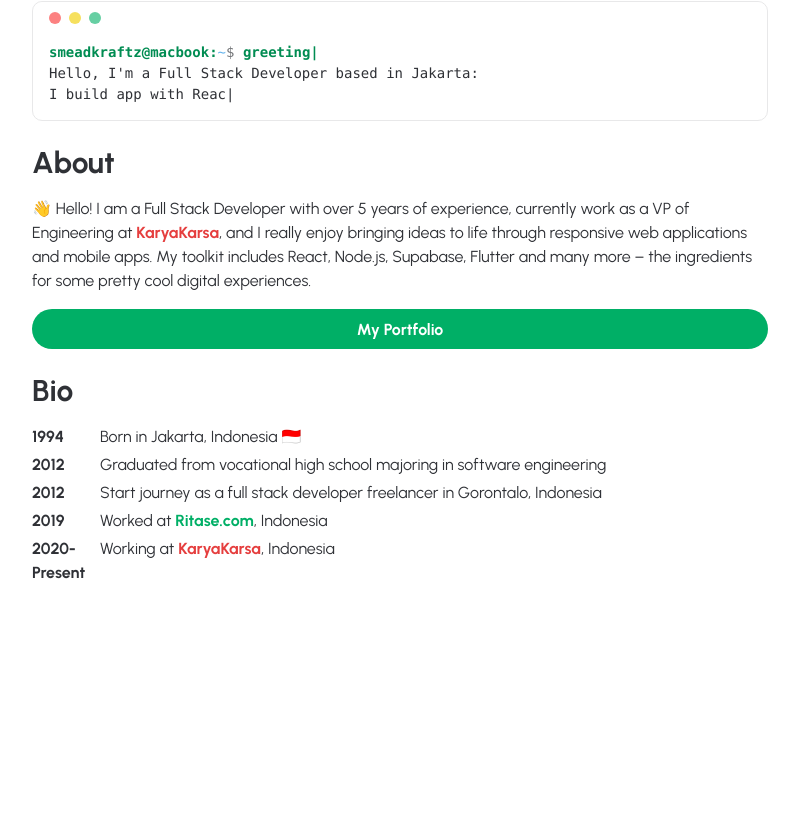
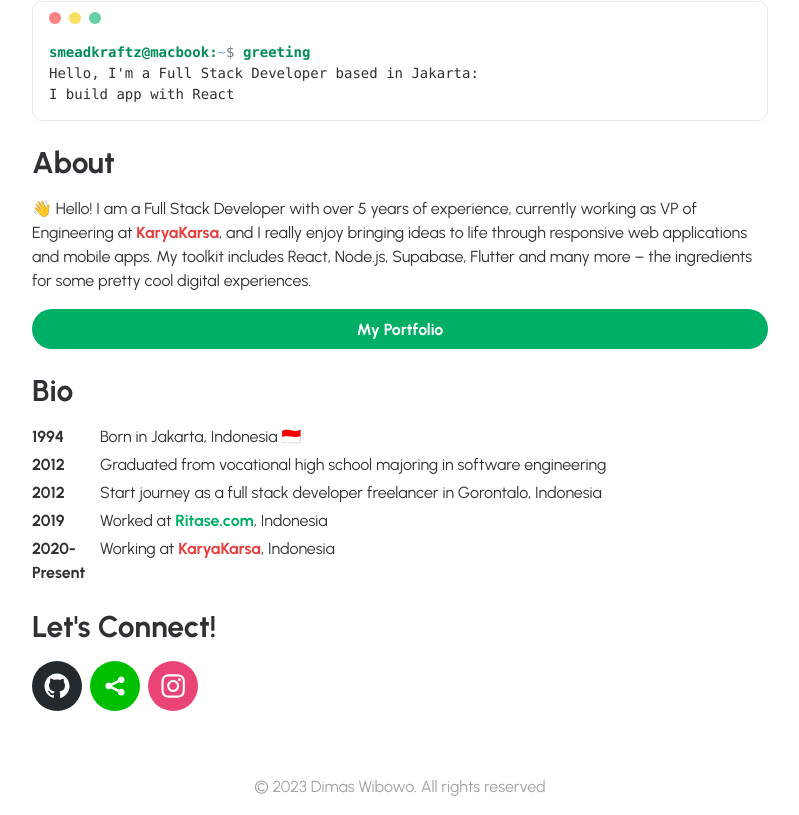
Before and after one commit to webowodev/smeadkraftz.dev, a Next.js app: page / in a window 1280 px wide. Shown: the part 310-1125 px from the top of the page, without its empty margins (240-1039 px from the left). Before the commit the page ends 943 px from the top, so only its background shows below. Built offline with nearby package versions, Linux system fonts and the light colour scheme.

Commit message:
add social links and footer

```diff
--- a/package.json
+++ b/package.json
@@ -20,6 +20,7 @@
     "react": "^18",
     "react-day-and-night-toggle": "^1.0.18",
     "react-dom": "^18",
+    "react-social-icons": "^6.7.0",
     "react-type-animation": "^3.2.0"
   },
   "devDependencies": {
--- a/src/layouts/baseLayout.tsx
+++ b/src/layouts/baseLayout.tsx
@@ -1,11 +1,16 @@
 import NavigationHeader from "@/components/organisms/home/navigationHeader";
+import { Stack, Text } from "@chakra-ui/react";
 import { PropsWithChildren } from "react";
 
 export default function BaseLayout({ children }: PropsWithChildren) {
+  const year = new Date().getFullYear();
   return (
     <>
       <NavigationHeader />
       {children}
+      <Stack as="footer" alignItems={"center"} p={4} color={"gray.300"}>
+        <Text>&copy; {year} Dimas Wibowo. All rights reserved</Text>
+      </Stack>
     </>
   );
 }
--- a/src/pages/index.tsx
+++ b/src/pages/index.tsx
@@ -1,10 +1,20 @@
 import Head from "next/head";
 import BaseLayout from "@/layouts/baseLayout";
 import HelloSection from "@/components/organisms/home/helloSection";
-import { Box, Button, Link, Stack, Text } from "@chakra-ui/react";
+import {
+  Box,
+  Button,
+  Link,
+  List,
+  ListIcon,
+  ListItem,
+  Stack,
+  Text,
+} from "@chakra-ui/react";
 import Introduce from "@/components/molecules/introduce";
 import AppContainer from "@/components/atoms/appContainer";
 import ContentWithTitle from "@/components/molecules/contentWithTitle";
+import { SocialIcon } from "react-social-icons";
 
 export default function Home() {
   return (
@@ -27,7 +37,7 @@ export default function Home() {
             <ContentWithTitle title={"About"}>
               <Text>
                 👋 Hello! I am a Full Stack Developer with over 5 years of
-                experience, currently work as a VP of Engineering at{" "}
+                experience, currently working as VP of Engineering at{" "}
                 <Link
                   href="https://karyakarsa.com"
                   color={"red.500"}
@@ -109,6 +119,22 @@ export default function Home() {
               </Stack>
             </ContentWithTitle>
             {/* End bio */}
+
+            {/* Start Links */}
+            <ContentWithTitle title="Let's Connect!">
+              <Stack direction={"row"}>
+                <SocialIcon
+                  url="https://github.com/daemswibowo"
+                  target="_blank"
+                />
+                <SocialIcon url="https://x.com/daemswibowo" target="_blank" />
+                <SocialIcon
+                  url="https://instagram.com/daemswibowo"
+                  target="_blank"
+                />
+              </Stack>
+            </ContentWithTitle>
+            {/* End bio */}
           </Stack>
         </AppContainer>
       </main>
```
Also changed, not shown: 1 other file (tests, documents, lock files or other folders).
